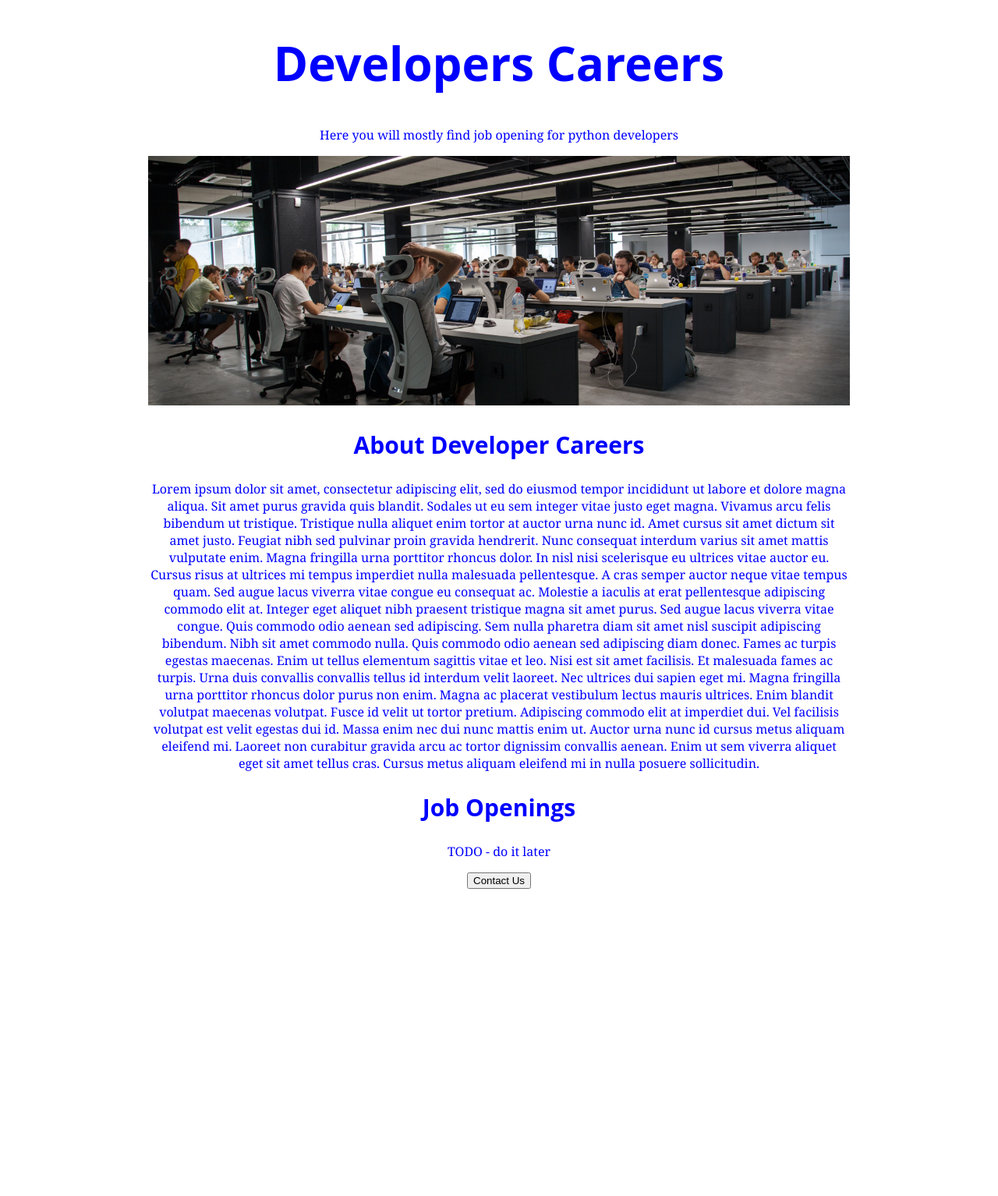
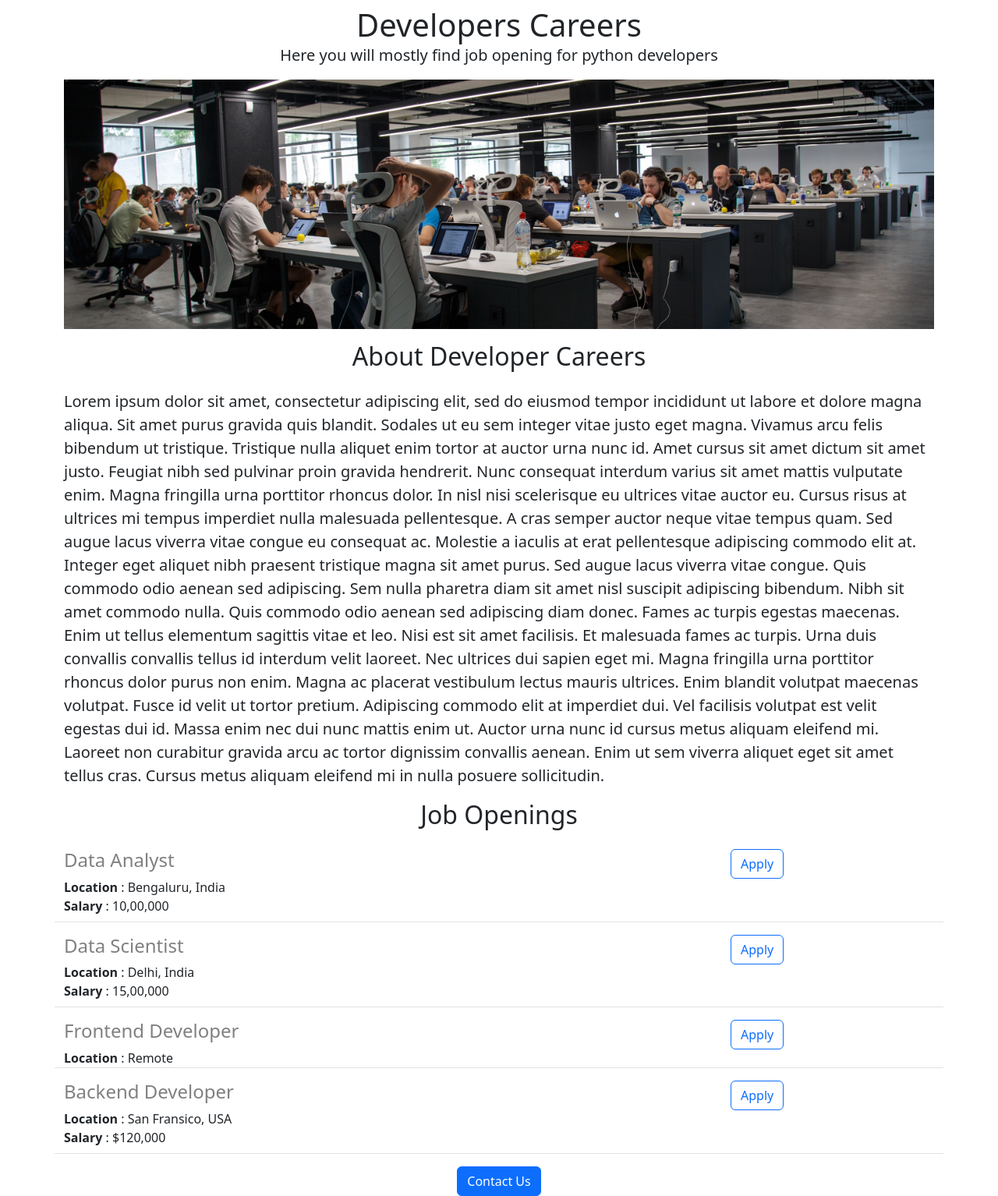
Before and after one commit to Gaumis/flask-careers-website-v2, a Flask app: page / in a window 1280 px wide. Shown: the whole page at 78% size. Before the commit the page ends 1140 px from the top, so only its background shows below. Run offline with Flask 3, Linux system fonts and the light colour scheme.

Commit message:
added dynamic data and API route

```diff
--- a/app.py
+++ b/app.py
@@ -1,13 +1,41 @@
 # from flask module we are importing Flask class
-from flask import Flask, render_template
+from flask import Flask, render_template, jsonify
 
 # object of Flask class is created with __name__ which is equal to __main__
 app = Flask(__name__)
 
+JOBS = [{
+  'id': 1,
+  'title': 'Data Analyst',
+  'location': 'Bengaluru, India',
+  'salary': '10,00,000'
+}, {
+  'id': 2,
+  'title': 'Data Scientist',
+  'location': 'Delhi, India',
+  'salary': '15,00,000'
+}, {
+  'id': 3,
+  'title': 'Frontend Developer',
+  'location': 'Remote'
+}, {
+  'id': 4,
+  'title': 'Backend Developer',
+  'location': 'San Fransico, USA',
+  'salary': '$120,000'
+}]
+
+
 # @ symbol is decorator
 @app.route("/")
 def hello_world():
-  return render_template('home.html')
+  return render_template('home.html', jobs=JOBS)
+
+
+@app.route("/api/jobs")
+def list_jobs():
+  return jsonify(JOBS)
+
 
 if __name__ == "__main__":
   app.run(host='0.0.0.0', debug=True)
--- a/templates/home.html
+++ b/templates/home.html
@@ -2,59 +2,37 @@
 <html>
   <head>
     <title>Developers Job Opening</title>
+    <meta charset="utf-8">
+    <meta name="viewport" content="width=device-width, initial-scale=1">
+    <link href="https://cdn.jsdelivr.net/npm/bootstrap@5.3.0/dist/css/bootstrap.min.css" rel="stylesheet" integrity="sha384-9ndCyUaIbzAi2FUVXJi0CjmCapSmO7SnpJef0486qhLnuZ2cdeRhO02iuK6FUUVM" crossorigin="anonymous">
     <style>
-      h1{
-        font-family:Open Sans;
-        text-align: center;
-        color: blue;
-        font-size:60px;
-      }
-      p{
-        font-family:Georgia;
-        text-align: center;
-        color: blue;
-      }
       #banner{
-        height:320px;
         width:100%;
         object-fit:cover;
-      }
-      h2{
-        font-family:Open Sans;
-        text-align:center;
-        color: blue;
-        font-size:30px;
-      }
-      .center {
-        font-family:Montserrat;
-        text-align: center;
-      }
-
-      .center button {
-        display: block;
-        margin: 0 auto;
-      }
-      #container{
-        max-width:900px;
-        margin:0 auto;
+        height:320px;
+        max-height: 100%;
       }
     </style>
   </head>
   <body>
-    <div id="container">
-      <h1>Developers Careers</h1>
-      <p>Here you will mostly find job opening for python developers<p>
-      <img id="banner" src="https://flask-careers-website--gaumis.repl.co/static/banner.jpg" width=80%>
-      <h2>About Developer Careers</h2>
-      <p>
+    <div class="container">
+      <h1 class="text-center mt-2 mb-0">Developers Careers</h1>
+      <p class="lead text-center">Here you will mostly find job opening for python developers<p>
+      <img class="img-fluid" id="banner" src="https://flask-careers-website--gaumis.repl.co/static/banner.jpg" width=80%>
+      <h2 class="text-center mt-2 mb-4">About Developer Careers</h2>
+      <p class="lead">
         Lorem ipsum dolor sit amet, consectetur adipiscing elit, sed do eiusmod tempor incididunt ut labore et dolore magna aliqua. Sit amet purus gravida quis blandit. Sodales ut eu sem integer vitae justo eget magna. Vivamus arcu felis bibendum ut tristique. Tristique nulla aliquet enim tortor at auctor urna nunc id. Amet cursus sit amet dictum sit amet justo. Feugiat nibh sed pulvinar proin gravida hendrerit. Nunc consequat interdum varius sit amet mattis vulputate enim. Magna fringilla urna porttitor rhoncus dolor. In nisl nisi scelerisque eu ultrices vitae auctor eu. Cursus risus at ultrices mi tempus imperdiet nulla malesuada pellentesque. A cras semper auctor neque vitae tempus quam. Sed augue lacus viverra vitae congue eu consequat ac. Molestie a iaculis at erat pellentesque adipiscing commodo elit at. Integer eget aliquet nibh praesent tristique magna sit amet purus. Sed augue lacus viverra vitae congue. Quis commodo odio aenean sed adipiscing. Sem nulla pharetra diam sit amet nisl suscipit adipiscing bibendum. Nibh sit amet commodo nulla.
 
   Quis commodo odio aenean sed adipiscing diam donec. Fames ac turpis egestas maecenas. Enim ut tellus elementum sagittis vitae et leo. Nisi est sit amet facilisis. Et malesuada fames ac turpis. Urna duis convallis convallis tellus id interdum velit laoreet. Nec ultrices dui sapien eget mi. Magna fringilla urna porttitor rhoncus dolor purus non enim. Magna ac placerat vestibulum lectus mauris ultrices. Enim blandit volutpat maecenas volutpat. Fusce id velit ut tortor pretium. Adipiscing commodo elit at imperdiet dui. Vel facilisis volutpat est velit egestas dui id. Massa enim nec dui nunc mattis enim ut. Auctor urna nunc id cursus metus aliquam eleifend mi. Laoreet non curabitur gravida arcu ac tortor dignissim convallis aenean. Enim ut sem viverra aliquet eget sit amet tellus cras. Cursus metus aliquam eleifend mi in nulla posuere sollicitudin.
       </p>
-      <h2>Job Openings</h2>
-      <p>TODO - do it later</p>
-      <div class="center">
-        <button>Contact Us</button>
+      <h2 class="text-center mt-2 mb-4">Job Openings</h2>
+      <div class="mb-0">
+        {% for job in jobs %}
+          {% include 'job_item.html' %}
+        {% endfor %}
+      </div>
+      <div class="text-center">
+        <button class="btn btn-primary">Contact Us</button>
       </div>
     </div>
   </body>
--- /dev/null
+++ b/templates/job_item.html
@@ -0,0 +1,12 @@
+<div class="border-bottom mb-3 row">
+  <div class="col-9">
+    <h4 style="color:grey;">{{job['title']}}</h4>
+    <div ><b>Location</b> : {{job['location']}}</div>
+    {% if 'salary' in job%}
+    <div class="mb-2"><b>Salary</b> : {{job['salary']}}</div>
+    {% endif %}
+  </div>
+  <div class="col-3">
+    <button type="button" class="btn btn-outline-primary">Apply</button>
+  </div>
+</div>
```
